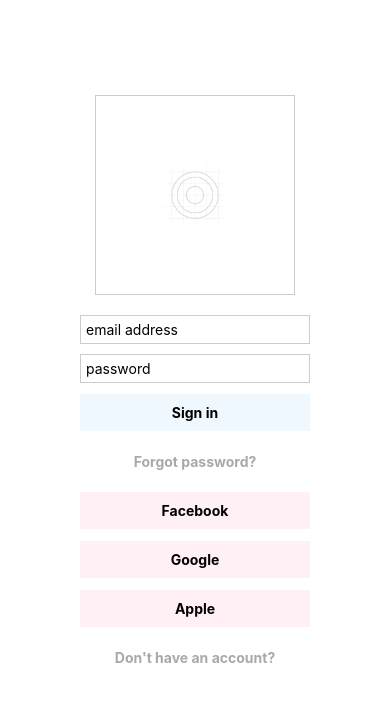
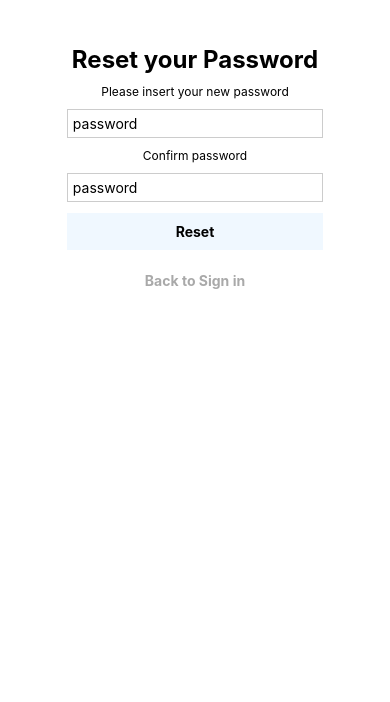
Before and after one commit to olmobianc/myApp, a React Native app: screen / in a window 390 px wide. Shown: the top 702 px of the page. Built offline with nearby package versions, Linux system fonts and the light colour scheme.

Commit message:
creating Account creation and Password reset, forgot screens

```diff
--- a/App.js
+++ b/App.js
@@ -4,7 +4,12 @@
 //import components
 import SkillInput from './components/SkillInput';
 import SkillItem from './components/SkillItem';
-import LoginScreen from './screens/loginScreen';
+
+//import screens
+import LoginScreen from './screens/LoginScreen';
+import CreateAccountScreen from './screens/CreateAccountScreen';
+import ForgotPasswordScreen from './screens/ForgotPasswordScreen';
+import ResetPasswordScreen from './screens/ResetPasswordScreen';
 
 export default function App() {
 
@@ -43,7 +48,13 @@
         )}
       </View> */}
 
-      <LoginScreen />
+      {/* <LoginScreen /> */}
+
+      {/* <CreateAccountScreen /> */}
+
+      {/* <ForgotPasswordScreen /> */}
+
+      <ResetPasswordScreen />
 
     </View>
   );
@@ -52,7 +63,7 @@
 const styles = StyleSheet.create({
   appContainer: {
     flex: 1,
-    padding: 40,
+    padding: 20,
     backgroundColor: '#fff',
     alignItems: 'center',
     justifyContent: 'center'
--- /dev/null
+++ b/screens/CreateAccountScreen.js
@@ -0,0 +1,105 @@
+import { StyleSheet, TextInput, Text, View, Image, ScrollView } from 'react-native'
+import { useState } from 'react';
+
+import logo from "../assets/splash.png"
+
+import LoginButton from '../components/LoginButton'
+
+function CreateAccountScreen() {
+
+    const [username, onChangeUsername] = useState('');
+    const [email, onChangeEmail] = useState('');
+    const [password, onChangePassword] = useState('');
+    const [confirmPassword, onChangeConfirmPassword] = useState('');
+
+    return (
+        <ScrollView showsVerticalScrollIndicator={false}>
+            <View style={styles.loginContainer}>
+
+                <Image source={logo} style={styles.logo} />
+
+                <Text style={styles.createAccountText}>Create an account</Text>
+
+                <TextInput
+                    style={styles.loginInput}
+                    placeholder="username"
+                    value={username}
+                    onChangeText={onChangeUsername}
+                />
+                <TextInput
+                    style={styles.loginInput}
+                    placeholder="email address"
+                    value={email}
+                    onChangeText={onChangeEmail}
+                />
+                <TextInput
+                    style={styles.loginInput}
+                    placeholder="password"
+                    value={password}
+                    onChangeText={onChangePassword}
+                    secureTextEntry={true}
+                />
+                <TextInput
+                    style={styles.loginInput}
+                    placeholder="confirm password"
+                    value={confirmPassword}
+                    onChangeText={onChangeConfirmPassword}
+                    secureTextEntry={true}
+                />
+
+                <LoginButton text="Register" type="primary"></LoginButton>
+
+                <Text style={styles.privacyTextContainer}>
+                        By registering, you confirm that you accept
+                        our <Text style={styles.privacyText}>Terms of Use</Text>
+                        {' '}and{' '}
+                        <Text style={styles.privacyText}>Privacy Policy.</Text>
+                </Text>
+
+                <LoginButton text="Sign in with Facebook" type="secondary"></LoginButton>
+                <LoginButton text="Sign in with Google" type="secondary"></LoginButton>
+                <LoginButton text="Sign in with Apple" type="secondary"></LoginButton>
+                <LoginButton text="Have an account? Sign in" type="tertiary"></LoginButton>
+
+            </View>
+        </ScrollView>
+    )
+}
+
+export default CreateAccountScreen
+
+const styles = StyleSheet.create({
+    loginContainer: {
+        flex: 1,
+        padding: 20,
+        backgroundColor: '#fff',
+        alignItems: 'center',
+        justifyContent: "flex-start"
+    },
+    logo: {
+        width: 200,
+        height: 200,
+        borderWidth: 1,
+        borderColor: "#ccc",
+        marginVertical: 15,
+    },
+    createAccountText: {
+        padding: 5,
+        fontWeight: "bold",
+        fontSize: 24,
+    },
+    loginInput: {
+        borderWidth: 1,
+        padding: 5,
+        marginVertical: 5,
+        borderColor: "#ccc",
+        minWidth: "100%",
+    },
+    privacyTextContainer: {
+        marginVertical: 10,
+        color: "#ccc",
+    },
+    privacyText: {
+        color: "#FFA07A"
+    }
+})
--- /dev/null
+++ b/screens/ForgotPasswordScreen.js
@@ -0,0 +1,59 @@
+import { StyleSheet, TextInput, Text, View } from 'react-native'
+import { useState } from 'react';
+
+import LoginButton from '../components/LoginButton'
+
+function ForgotPasswordScreen() {
+
+    const [email, onChangeEmail] = useState('');
+    const [password, onChangePassword] = useState('');
+
+    return (
+        <View style={styles.loginContainer}>
+
+            <Text style={styles.loginText}>Reset your Password</Text>
+
+            <Text style={styles.passwordResetText}>Please insert your username</Text>
+
+            <TextInput
+                style={styles.loginInput}
+                placeholder="email address"
+                value={email}
+                onChangeText={onChangeEmail}
+            />
+
+            <LoginButton text="Submit" type="primary"></LoginButton>
+            <LoginButton text="Back to Sign in" type="tertiary"></LoginButton>
+
+        </View>
+    )
+}
+
+export default ForgotPasswordScreen
+
+const styles = StyleSheet.create({
+    loginContainer: {
+        flex: 1,
+        padding: 20,
+        backgroundColor: '#fff',
+        alignItems: 'center',
+        justifyContent: "flex-start"
+    },
+    loginText: {
+        padding: 5,
+        fontWeight: "bold",
+        fontSize: 24,
+    },
+    passwordResetText: {
+        padding: 5,
+        fontSize: 12,
+        alignContent: "flex-start"
+    },
+    loginInput: {
+        borderWidth: 1,
+        padding: 5,
+        marginVertical: 5,
+        borderColor: "#ccc",
+        minWidth: "100%",
+    }
+})
--- /dev/null
+++ b/screens/ResetPasswordScreen.js
@@ -0,0 +1,72 @@
+import { StyleSheet, TextInput, Text, View } from 'react-native'
+import { useState } from 'react';
+
+import LoginButton from '../components/LoginButton'
+
+function ResetPasswordScreen() {
+
+    const [email, onChangeEmail] = useState('');
+    const [password, onChangePassword] = useState('');
+
+    return (
+        <View style={styles.loginContainer}>
+
+            <Text style={styles.loginText}>Reset your Password</Text>
+
+            <Text style={styles.passwordResetText}>
+                Please insert your new password
+            </Text>
+
+            <TextInput
+                style={styles.loginInput}
+                placeholder="password"
+                value={email}
+                onChangeText={onChangeEmail}
+            />
+
+            <Text style={styles.passwordResetText}>
+                Confirm password
+            </Text>
+
+            <TextInput
+                style={styles.loginInput}
+                placeholder="password"
+                value={email}
+                onChangeText={onChangeEmail}
+            />
+
+            <LoginButton text="Reset" type="primary"></LoginButton>
+            <LoginButton text="Back to Sign in" type="tertiary"></LoginButton>
+
+        </View>
+    )
+}
+
+export default ResetPasswordScreen
+
+const styles = StyleSheet.create({
+    loginContainer: {
+        flex: 1,
+        padding: 20,
+        backgroundColor: '#fff',
+        alignItems: 'center',
+        justifyContent: "flex-start"
+    },
+    loginText: {
+        padding: 5,
+        fontWeight: "bold",
+        fontSize: 24,
+    },
+    passwordResetText: {
+        padding: 5,
+        fontSize: 12,
+        alignContent: "flex-start"
+    },
+    loginInput: {
+        borderWidth: 1,
+        padding: 5,
+        marginVertical: 5,
+        borderColor: "#ccc",
+        minWidth: "100%",
+    }
+})
--- a/screens/loginScreen.js
+++ b/screens/loginScreen.js
@@ -1,4 +1,4 @@
-import { StyleSheet, TextInput, View, Text, Image } from 'react-native'
+import { StyleSheet, TextInput, Text, View, Image, ScrollView } from 'react-native'
 import { useState } from 'react';
 
 import logo from "../assets/splash.png"
@@ -11,11 +11,12 @@
     const [password, onChangePassword] = useState('');
 
     return (
-        <View style={styles.loginContainer}>
+        <ScrollView showsVerticalScrollIndicator={false}>
+            <View style={styles.loginContainer}>
 
-            <Image source={logo} style={styles.logo}  />
+            <Image source={logo} style={styles.logo}/>
 
-            {/* <Text style={styles.loginText}>Login</Text> */}
+            <Text style={styles.loginText}>Login</Text>
 
             <TextInput
                 style={styles.loginInput}
@@ -33,12 +34,13 @@
 
             <LoginButton text="Sign in" type="primary"></LoginButton>
             <LoginButton text="Forgot password?" type="tertiary"></LoginButton>
-            <LoginButton text="Facebook" type="secondary"></LoginButton>
-            <LoginButton text="Google" type="secondary"></LoginButton>
-            <LoginButton text="Apple" type="secondary"></LoginButton>
-            <LoginButton text="Don't have an account?" type="tertiary"></LoginButton>
+            <LoginButton text="Sign in with Facebook" type="secondary"></LoginButton>
+            <LoginButton text="Sign in with Google" type="secondary"></LoginButton>
+            <LoginButton text="Sign in with Apple" type="secondary"></LoginButton>
+            <LoginButton text="Don't have an account? Sign up" type="tertiary"></LoginButton>
 
-        </View>
+            </View>
+        </ScrollView>
     )
 }
 
@@ -47,7 +49,7 @@
 const styles = StyleSheet.create({
     loginContainer: {
         flex: 1,
-        padding: 40,
+        padding: 20,
         backgroundColor: '#fff',
         alignItems: 'center',
         justifyContent: "flex-start"
@@ -61,6 +63,8 @@
     },
     loginText: {
         padding: 5,
+        fontWeight: "bold",
+        fontSize: 24,
     },
     loginInput: {
         borderWidth: 1,
```
